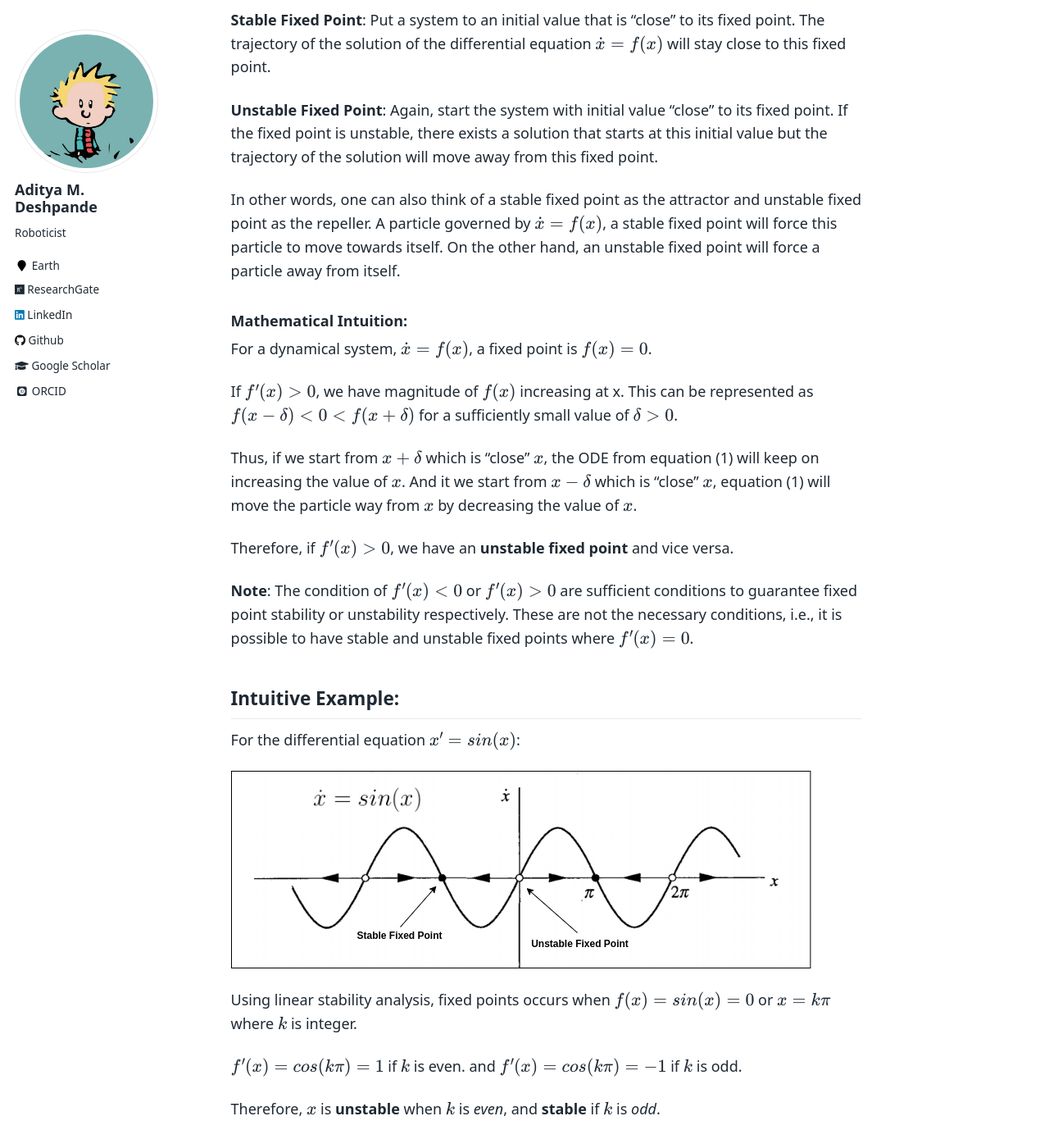
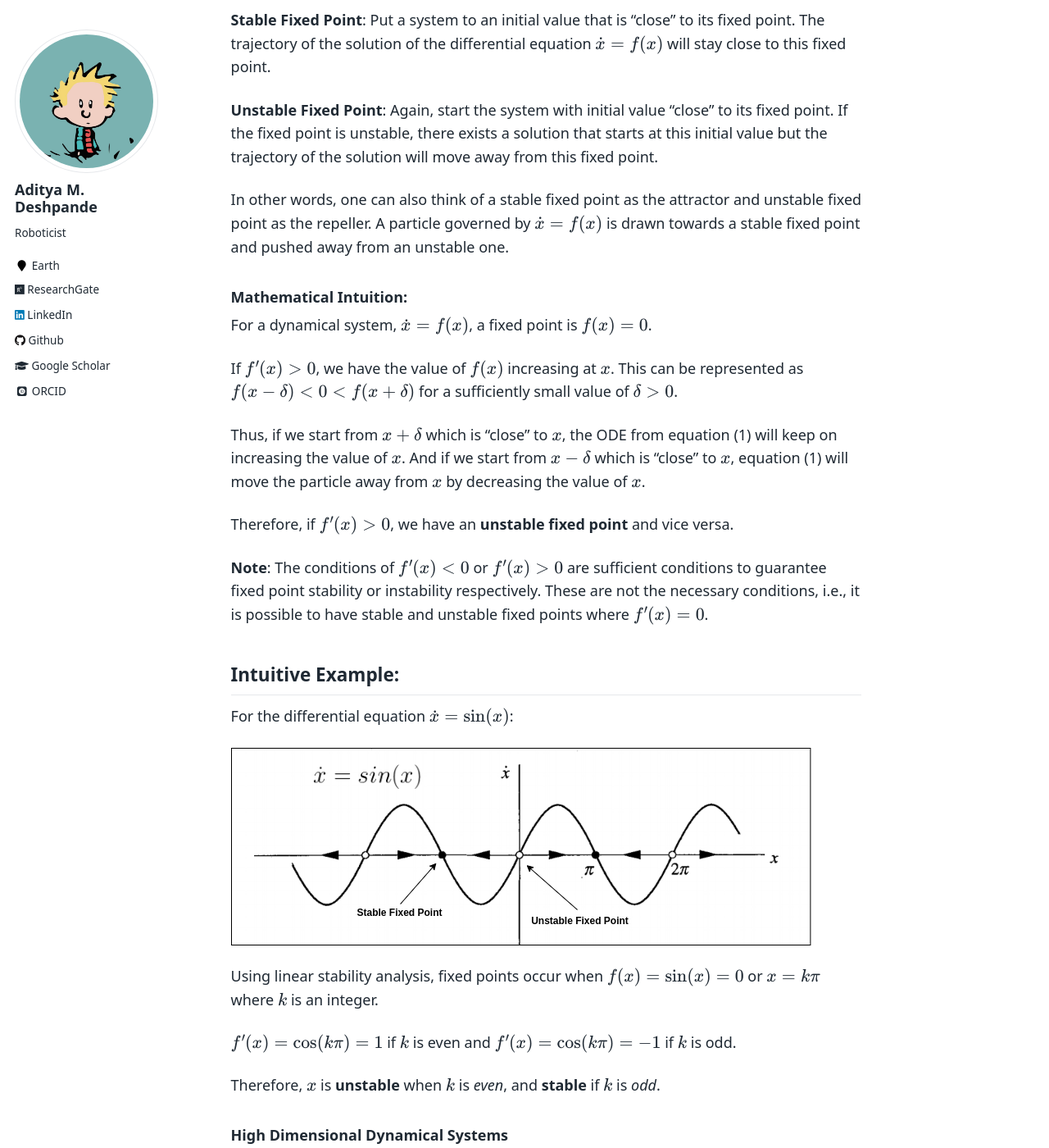
Before and after one commit to adipandas/adipandas.github.io, a Jekyll site: the page built from _posts/2020-02-01-stable-unstable-fixed-point.md, in a window 1280 px wide and 1400 px high, scrolled down 845 px. Shown: the whole window at 82% size. Built offline with Jekyll 4.4.1, drawn with Linux system fonts in a browser that asks for light colours; some web fonts are replaced; formulas are drawn with MathJax 3; comment, search, counter and statistics services are not loaded; some of the changed text lies outside the part shown.

Commit message:
Refactor

```diff
--- a/_posts/2020-02-01-stable-unstable-fixed-point.md
+++ b/_posts/2020-02-01-stable-unstable-fixed-point.md
@@ -35,29 +35,29 @@ In layman's terms, you can say the following about stable and unstable fixed poi
 **Unstable Fixed Point**: Again, start the system with initial value "close" to its fixed point. If the fixed point is unstable, there exists a solution that starts at this initial value but the trajectory of the solution will move away from this fixed point.
 
 
-In other words, one can also think of a stable fixed point as the attractor and unstable fixed point as the repeller. A particle governed by $$\dot x = f(x)$$, a stable fixed point will force this particle to move towards itself. On the other hand, an unstable fixed point will force a particle away from itself.
+In other words, one can also think of a stable fixed point as the attractor and unstable fixed point as the repeller. A particle governed by $$\dot x = f(x)$$ is drawn towards a stable fixed point and pushed away from an unstable one.
 
 ### Mathematical Intuition:
 
 For a dynamical system, $$\dot x = f(x)$$, a fixed point is $$f(x) = 0$$.
 
-If $$f^{\prime}(x) \gt 0$$, we have magnitude of $$f(x)$$ increasing at x. This can be represented as $$f(x - \delta) \lt 0 \lt f(x + \delta)$$ for a sufficiently small value of $$\delta \gt 0$$.
+If $$f^{\prime}(x) \gt 0$$, we have the value of $$f(x)$$ increasing at $$x$$. This can be represented as $$f(x - \delta) \lt 0 \lt f(x + \delta)$$ for a sufficiently small value of $$\delta \gt 0$$.
 
-Thus, if we start from $$x+\delta$$ which is "close" $$x$$, the ODE from equation (1) will keep on increasing the value of $x$. And it we start from $$x-\delta$$ which is "close" $$x$$, equation (1) will move the particle way from $$x$$ by decreasing the value of $$x$$.
+Thus, if we start from $$x+\delta$$ which is "close" to $$x$$, the ODE from equation (1) will keep on increasing the value of $$x$$. And if we start from $$x-\delta$$ which is "close" to $$x$$, equation (1) will move the particle away from $$x$$ by decreasing the value of $$x$$.
 
 Therefore, if $$f^{\prime} (x) \gt 0$$, we have an **unstable fixed point** and vice versa.
 
-**Note**: The condition of $$f^{\prime} (x) \lt 0$$ or $$f^{\prime} (x) \gt 0$$ are sufficient conditions to guarantee fixed point stability or unstability respectively. These are not the necessary conditions, i.e., it is possible to have stable and unstable fixed points where $$f^{\prime} (x) = 0$$.
+**Note**: The conditions of $$f^{\prime} (x) \lt 0$$ or $$f^{\prime} (x) \gt 0$$ are sufficient conditions to guarantee fixed point stability or instability respectively. These are not the necessary conditions, i.e., it is possible to have stable and unstable fixed points where $$f^{\prime} (x) = 0$$.
 
 ## Intuitive Example:
 
-For the differential equation **$$x^{\prime} = sin(x)$$**:
+For the differential equation $$\dot x = \sin(x)$$:
 
-<img src="/images/stable_unstable_fixed_point/sin_x_feb2020.png" alt="Stable and Unstable fixed points on $$x=sin(x)$$"/>
+<img src="/images/stable_unstable_fixed_point/sin_x_feb2020.png" alt="Stable and Unstable fixed points on $$\dot x = sin(x)$$"/>
 
-Using linear stability analysis, fixed points occurs when $$f(x)=sin(x)=0$$ or $$x=kπ$$ where $$k$$ is integer.
+Using linear stability analysis, fixed points occur when $$f(x)=\sin(x)=0$$ or $$x=k \pi $$ where $$k$$ is an integer.
 
-$$f^{\prime}(x)=cos(kπ)=1$$ if $$k$$ is even. and $$f^{\prime}(x)=cos(kπ)=−1$$ if $$k$$ is odd.
+$$f^{\prime}(x)=\cos(k \pi)=1$$ if $$k$$ is even and $$f^{\prime}(x)=\cos(k \pi)= - 1$$ if $$k$$ is odd.
 
 Therefore, $$x$$ is **unstable** when $$k$$ is *even*, and **stable** if $$k$$ is *odd*.
 
```
Also changed, not shown: other parts of _posts/2020-02-01-stable-unstable-fixed-point.md (+2 -2 lines).
